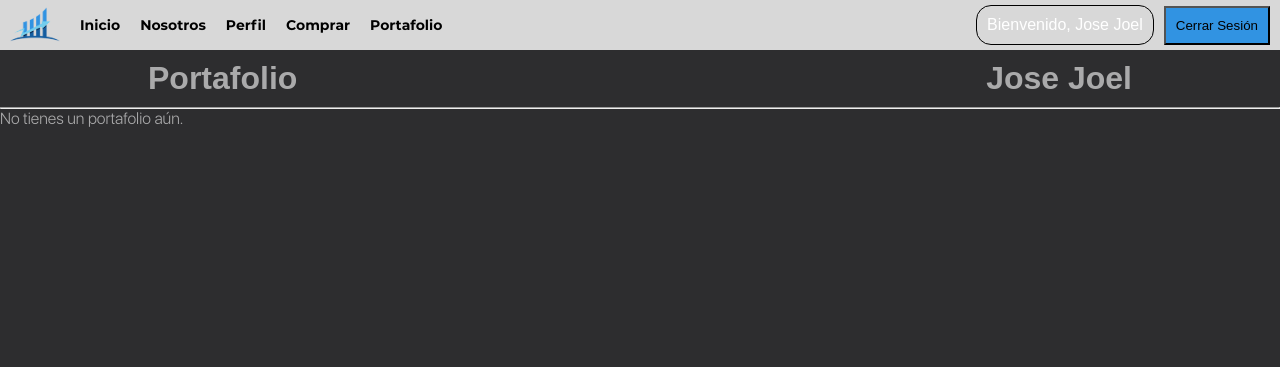
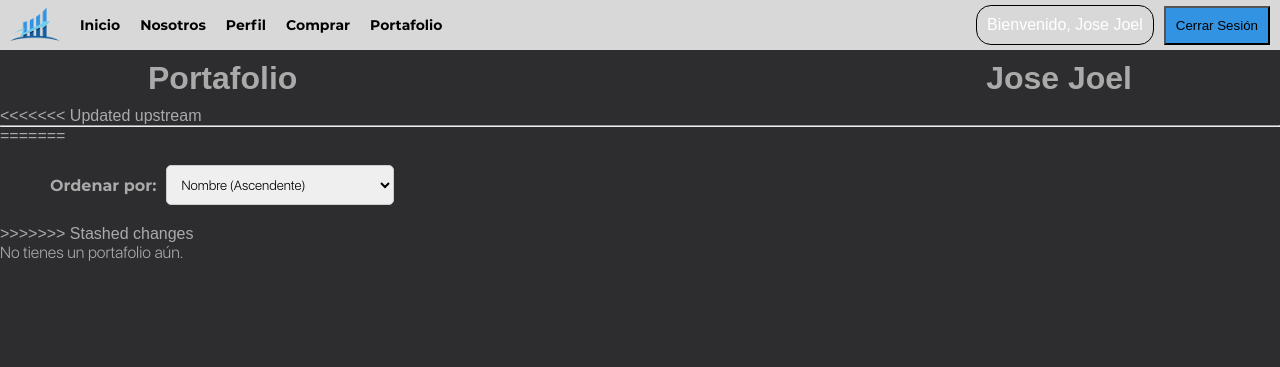
Before and after one commit to joeDeef/stock-track, a Django app: page /portafolio/ in a window 1280 px wide. Shown: the top 367 px of the page. Run offline with Django 5.2, Linux system fonts and the light colour scheme; a user stored in the database is signed in; data comes from the database, SQL or seed files in the repository.

Commit message:
[Feature]: SC1 - Ordenamiento

```diff
--- a/src/templates/portafolio.html
+++ b/src/templates/portafolio.html
@@ -7,6 +7,7 @@
     {% load static %}
     <link rel="stylesheet" href="{% static 'styles/style.css' %}">
     <link rel="stylesheet" href="{% static 'styles/portafolio.css' %}">
+    <script src="https://code.jquery.com/jquery-3.6.0.min.js"></script>
 </head>
 <body>
 
@@ -17,8 +18,22 @@
             <h1 class="left">Portafolio</h1>
             <h1 class="right">{{ user.nombres }}</h1>
         </div>
+<<<<<<< Updated upstream
 
         <hr>
+=======
+
+        <div class="sorting-options" style="margin: 20px 50px; display: flex; align-items: center;">
+            <label for="sort-by" style="margin-right: 10px; font-family: 'MontserratBold'; color: #aaaaab;">Ordenar por:</label>
+            <select id="sort-by" style="padding: 10px; border-radius: 5px; border: 1px solid #ccc; font-family: 'SFUIDisplayLight';">
+                <option value="nombre-asc">Nombre (Ascendente)</option>
+                <option value="nombre-desc">Nombre (Descendente)</option>
+                <option value="rendimiento-asc">Ganancia/Perdida (Ascendente)</option>
+                <option value="rendimiento-desc">Ganancia/Perdida (Descendente)</option>
+            </select>
+        </div>
+
+>>>>>>> Stashed changes
         {% if mensaje %}
     <p>{{ mensaje }}</p>
     {% else %}
@@ -36,7 +51,7 @@
                 <th>Porcentaje de Ganancia/Perdida</th>
             </tr>
         </thead>
-        <tbody>
+        <tbody id="portafolio-body">
             {% for accion in acciones_portafolio %}
             <tr>
                 <td>{{ accion.nombre }}</td>
@@ -77,5 +92,31 @@
 
     {% include 'mensajes.html' %}
     <script src="{% static 'js/mensajes.js' %}"></script>
+    <script>
+        $(document).ready(function() {
+            $('#sort-by').change(function() {
+                var sortBy = $(this).val();
+                var rows = $('#portafolio-body tr').get();
+                rows.sort(function(a, b) {
+                    var A, B;
+                    if (sortBy.includes('nombre')) {
+                        A = $(a).children('td').eq(0).text().toUpperCase();
+                        B = $(b).children('td').eq(0).text().toUpperCase();
+                    } else {
+                        A = parseFloat($(a).children('td').eq(7).text());
+                        B = parseFloat($(b).children('td').eq(7).text());
+                    }
+                    if (sortBy.includes('asc')) {
+                        return (A < B) ? -1 : (A > B) ? 1 : 0;
+                    } else {
+                        return (A > B) ? -1 : (A < B) ? 1 : 0;
+                    }
+                });
+                $.each(rows, function(index, row) {
+                    $('#portafolio-body').append(row);
+                });
+            });
+        });
+    </script>
 </body>
 </html>
```
